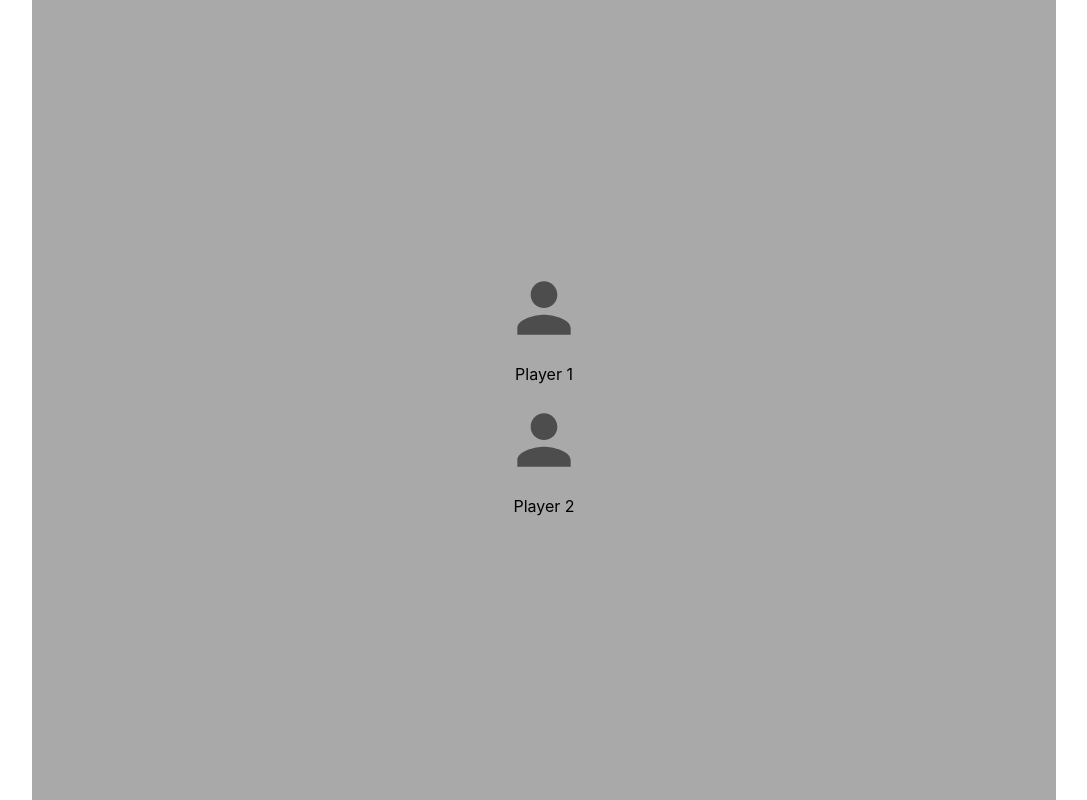
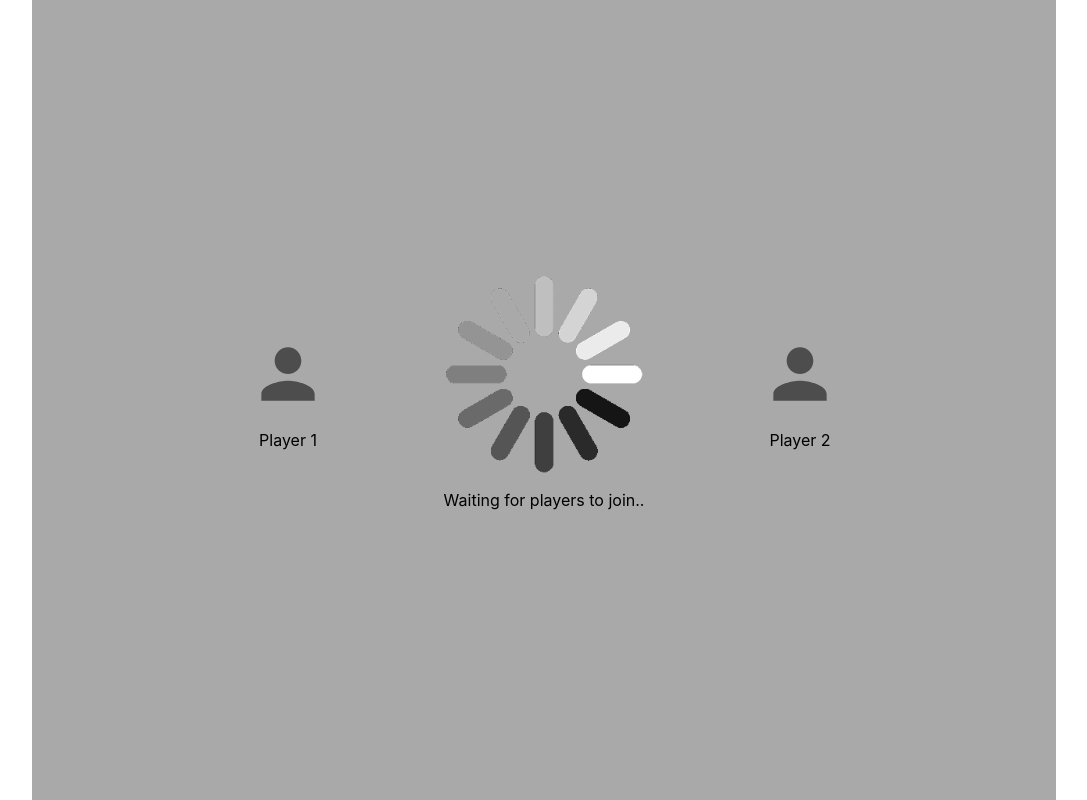
Before and after one commit to AliAlbabily/Online-Rock-Scissors-Paper, a React (Create React App) app in the folder client/: page / in a window 1280 px wide. Shown: the whole page, without its empty margins (96-1183 px from the left). Built offline with nearby package versions, Linux system fonts and the light colour scheme.

Commit message:
Updated components

```diff
--- a/client/src/components/PlayersWaitingPage.js
+++ b/client/src/components/PlayersWaitingPage.js
@@ -1,13 +1,25 @@
 import React from 'react';
 
+import Grid from '@mui/material/Grid';
 import IconWithText from './IconWithText';
+import LoadingImage from '../images/loadingImage.gif';
 
 function PlayersWaitingPage() {
     return (
-        <div>
-            <IconWithText text="Player 1"/>
-            <IconWithText text="Player 2"/>
-        </div>
+        <Grid container direction="row" justifyContent="center" alignItems="center">
+            <Grid item xs={3}>
+                <IconWithText text="Player 1"/>
+            </Grid>
+            <Grid item xs={3}>
+                <div style={{display: 'flex', flexDirection: 'column', alignItems: 'center'}}>
+                    <img src={LoadingImage} alt="Loading" style={{width: '100%', maxWidth: '200px', height: 'auto'}}/>
+                    <p style={{width: '100%', textAlign: 'center'}}>Waiting for players to join..</p>
+                </div>
+            </Grid>
+            <Grid item xs={3}>
+                <IconWithText text="Player 2"/>
+            </Grid>
+        </Grid>
     );
 }
 
--- a/client/src/components/ProfileForm.js
+++ b/client/src/components/ProfileForm.js
@@ -3,6 +3,7 @@ import FormControl from '@mui/material/FormControl';
 import TextField from '@mui/material/TextField';
 import Button from '@mui/material/Button';
 import Box from '@mui/material/Box';
+import defaultImage from '../images/picture.png';
 
 function ProfileForm() {
     const [selectedFile, setSelectedFile] = useState()
@@ -39,7 +40,7 @@ function ProfileForm() {
                         marginRight: 'auto'
                     }}
                     style={{objectFit: 'cover', borderRadius: '5px', filter: 'drop-shadow(0 0 0.1rem rgb(0, 0, 0))'}}
-                    src={selectedFile != null ? selectedFile : require('../images/picture.png')}
+                    src={selectedFile != null ? selectedFile : defaultImage}
                 />
                 <Button variant="contained" component="label" onChange={(e) => {fileSelectedHandler(e); fileNameSelectedHandler(e)}}>
                     Upload player image
```
Also changed, not shown: client/src/images/loadingImage.gif (added).
